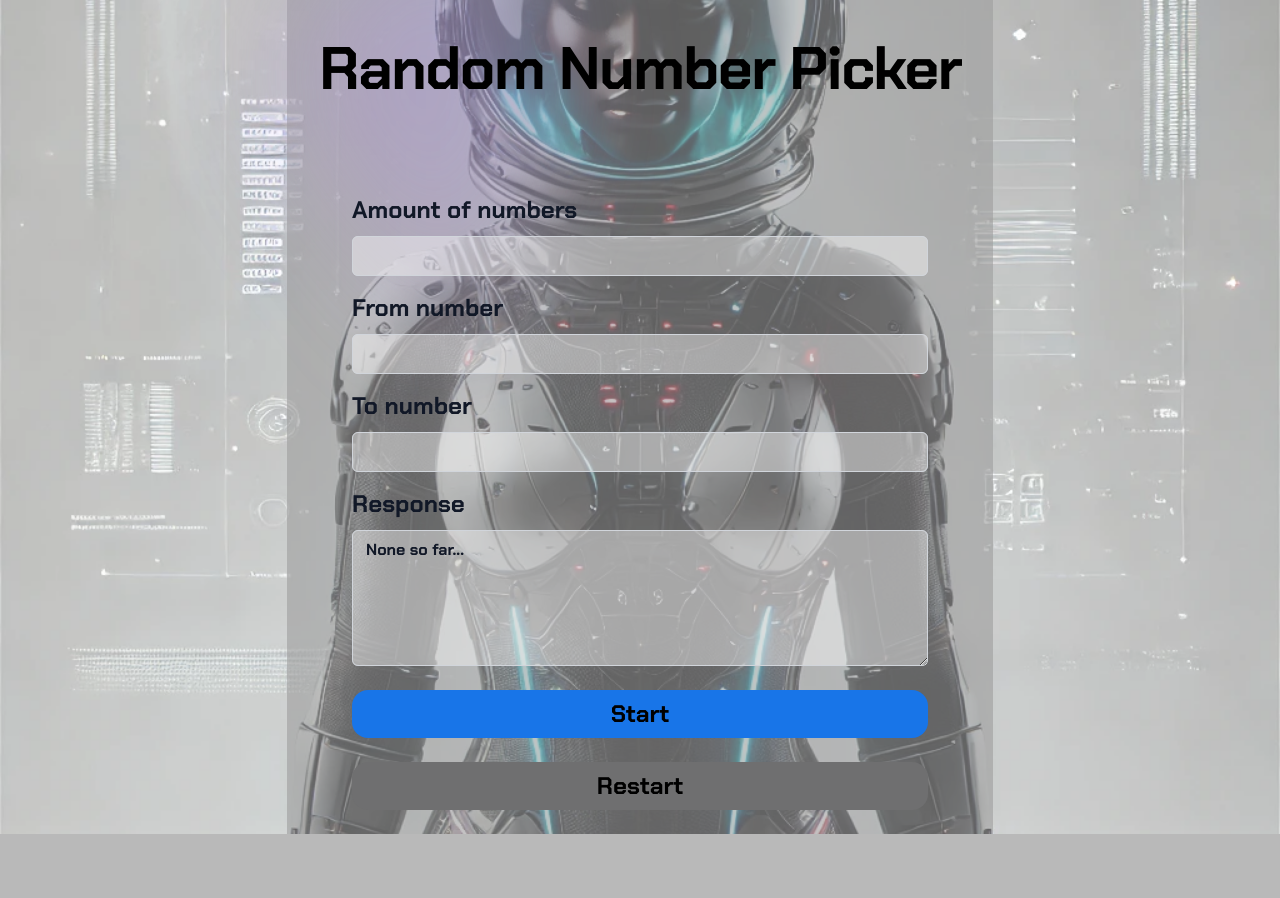
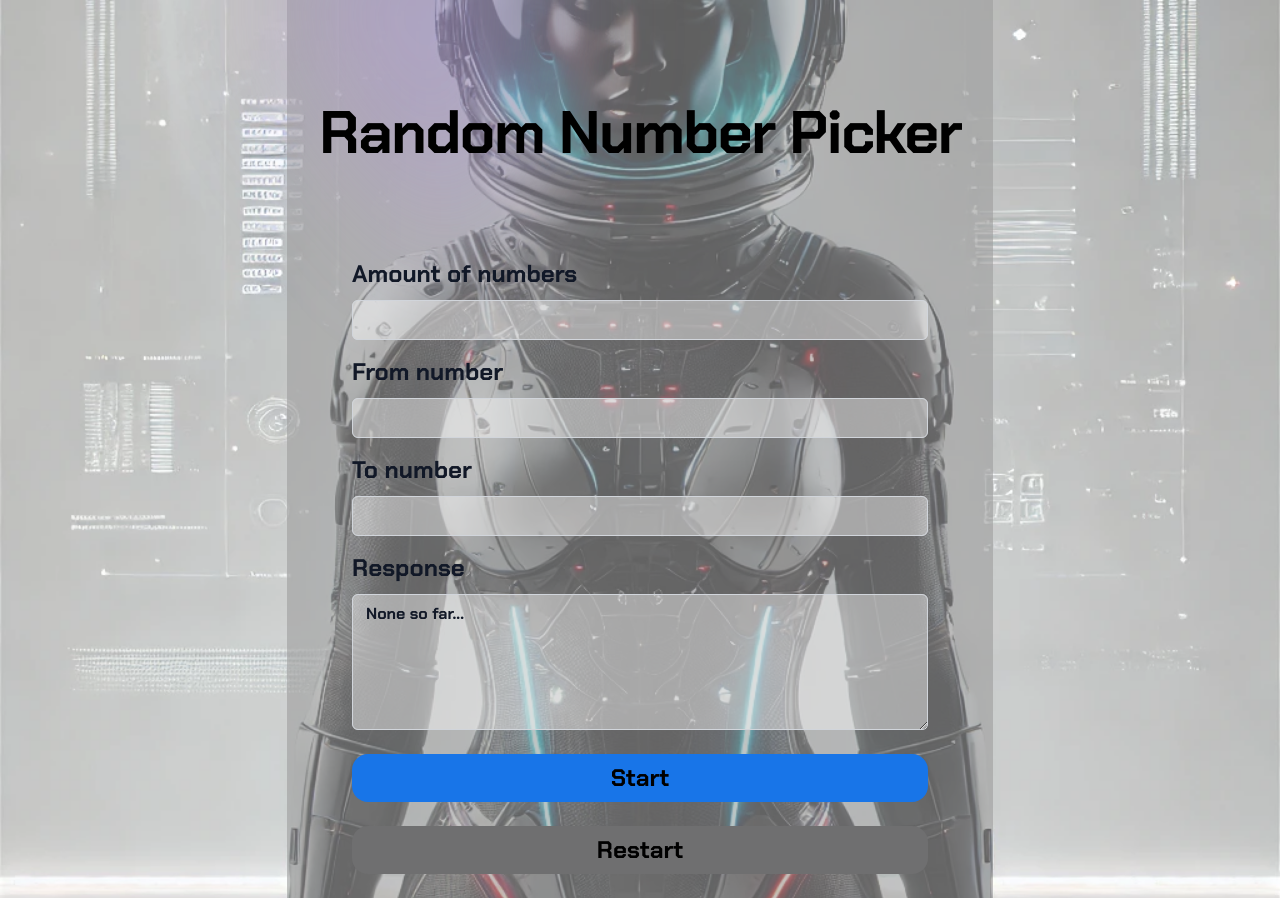
Before and after one commit to rodrigofentanes/random-number-picker, a plain HTML site: page index.html in a window 1280 px wide. Before the commit the page ends 834 px from the top, so only its background shows below. Drawn offline with nearby package versions, Linux system fonts and the light colour scheme.

Commit message:
margin top correction

```diff
--- a/index.html
+++ b/index.html
@@ -28,7 +28,7 @@
       </div>
     </div>
 
-    <div class="mx-auto max-w-2xl text-center">
+    <div class="mx-auto max-w-2xl text-center pt-32">
       <h1 class="text-balance text-5xl font-semibold tracking-tight text-black sm:text-6xl pb-4 mt-40 sm:mt-12">
         Random Number Picker
       </h1>
```
